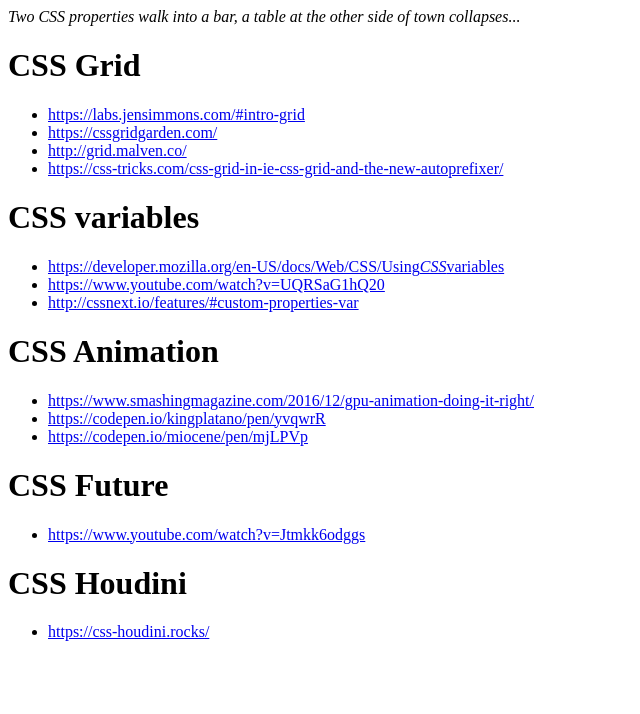
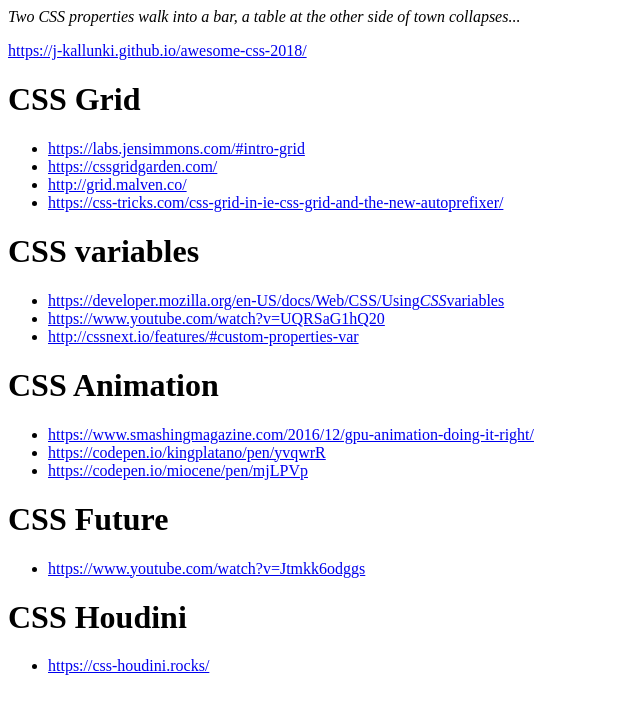
Before and after one commit to J-Kallunki/css-2018, a plain HTML site: page index.html in a window 1280 px wide. Shown: the whole page, without its empty margins (0-640 px from the left). Drawn offline with Linux system fonts and the light colour scheme.

Commit message:
Update index.html

```diff
--- a/index.html
+++ b/index.html
@@ -1,4 +1,6 @@
 <p><em>Two CSS properties walk into a bar, a table at the other side of town collapses...</em></p>
+
+<p><a href="https://j-kallunki.github.io/awesome-css-2018/">https://j-kallunki.github.io/awesome-css-2018/</a></p>
 
 <h1 id="cssgrid">CSS Grid</h1>
 
```
